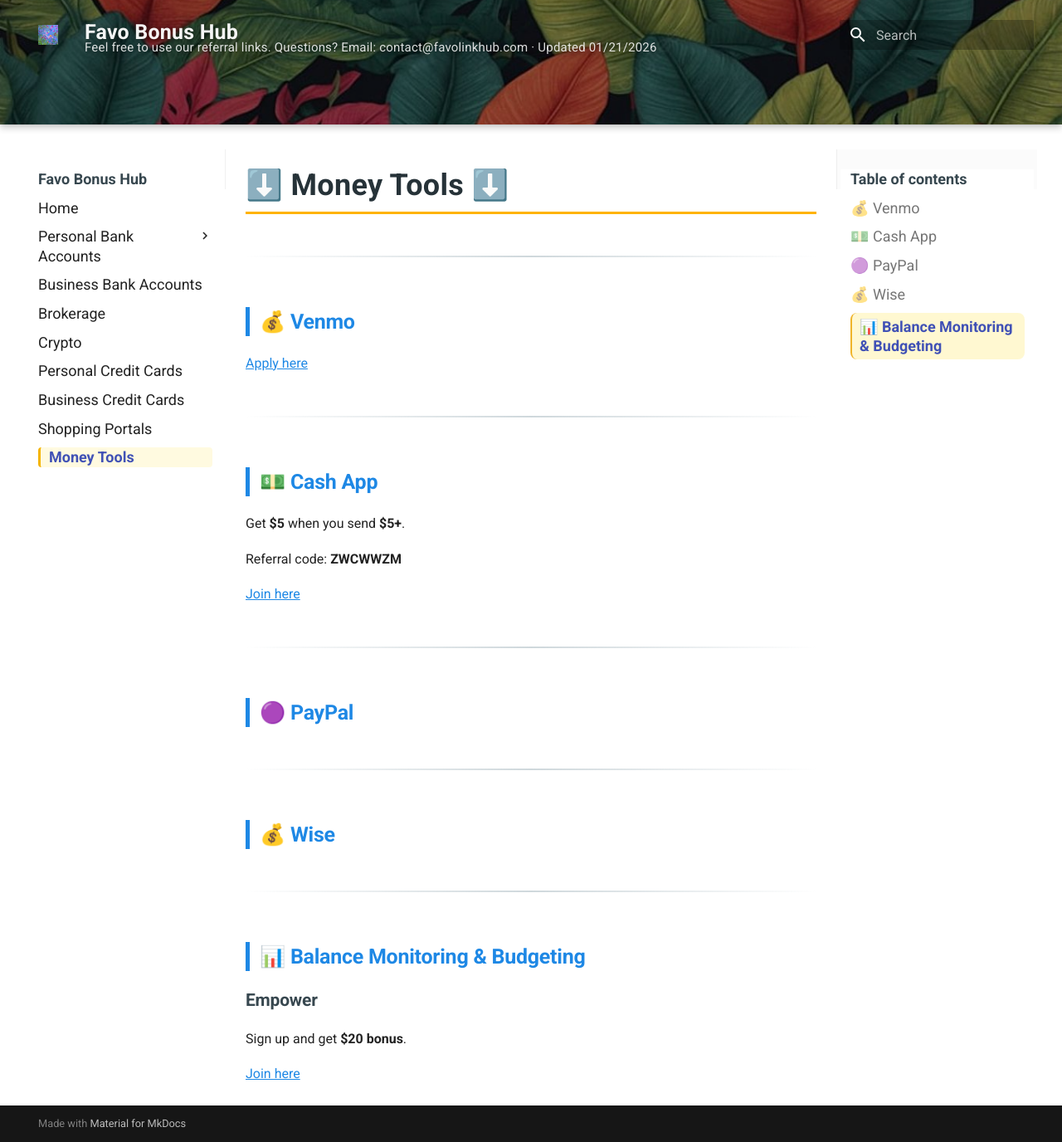
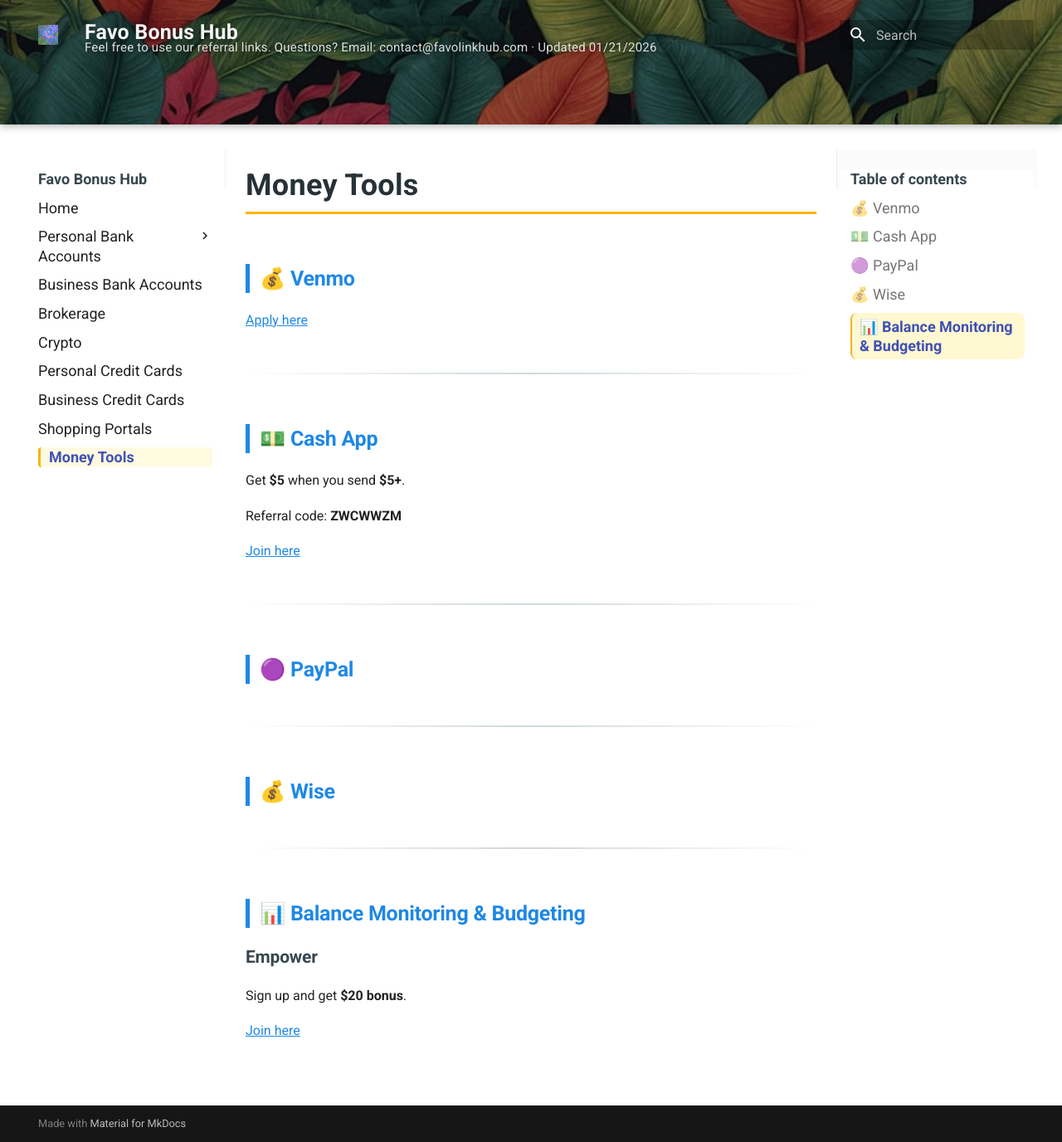
Before and after one commit to whispersofzephyr/favolinkhub-site, an MkDocs documentation site: the page built from docs/money-tools.md, in a window 1280 px wide and 1376 px high. Shown: the whole window at 83% size. Built offline with MkDocs 1.6.1 and Material for MkDocs 9.7.7, drawn with Linux system fonts in a browser that asks for light colours.

```diff
--- a/docs/money-tools.md
+++ b/docs/money-tools.md
@@ -1,6 +1,4 @@
-# ⬇️ Money Tools ⬇️
-
----
+# Money Tools
 
 ## 💰 Venmo
 
```
